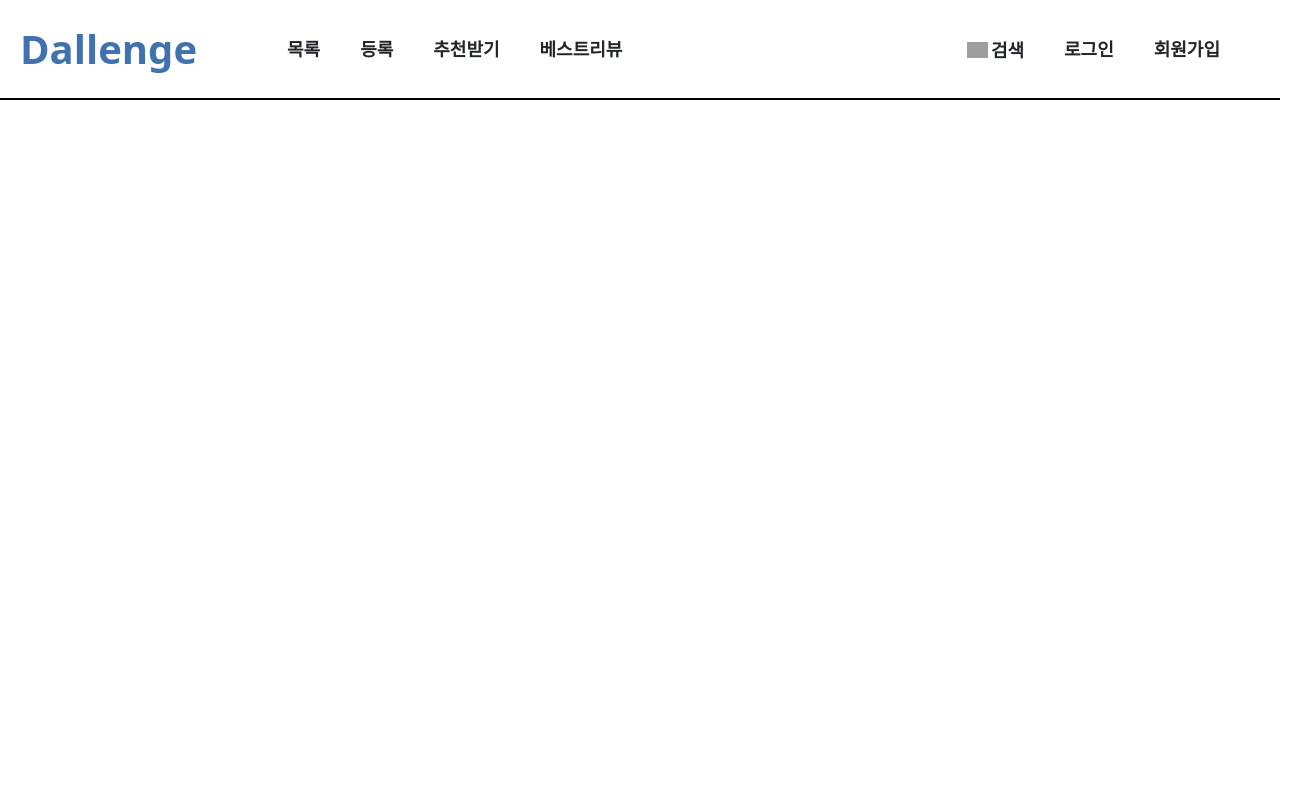
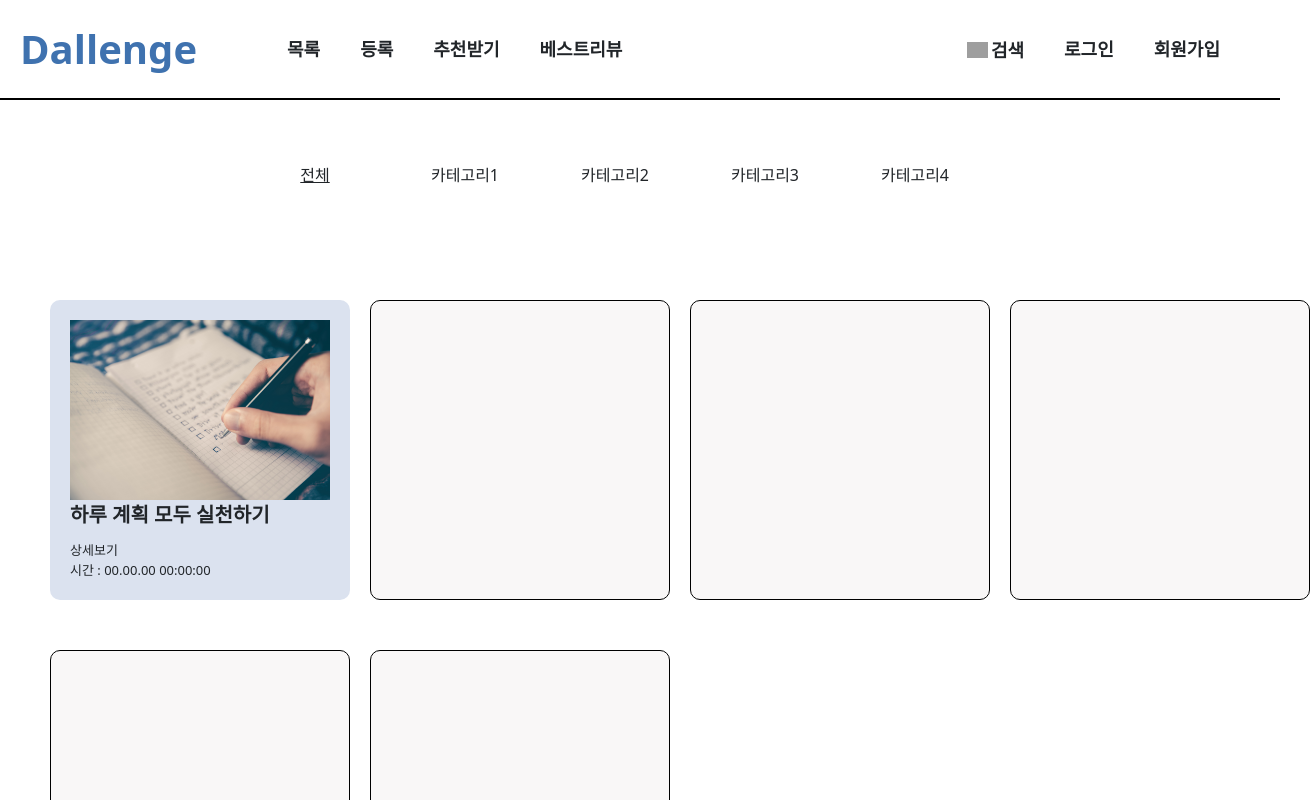
Before and after one commit to dallenge/Front, a React (Create React App) app: page /postlist in a window 1280 px wide. Shown: the top 800 px of the page, 1310 px wide, since content can reach past the window. Built offline with nearby package versions, Linux system fonts and the light colour scheme; grey boxes are pictures that could not be loaded.

Commit message:
💄 Design : 게시글 목록 페이지 UI

```diff
--- a/src/App.tsx
+++ b/src/App.tsx
@@ -1,4 +1,4 @@
-import './App.css';
+import './CSS/App.css';
 import { Routes, Route } from 'react-router-dom';
 import Navbar from './Components/Navbar';
 import Home from './Routes/Home';
@@ -8,6 +8,7 @@ import SingupEmail from './Routes/SignupEmail';
 import Mypage from './Routes/Mypage';
 import Modify from './Components/Modify';
 import ProfileEdit from './Routes/ProfileEdit';
+import PostList from './Routes/PostList';
 import PwEdit from './Routes/PwEdit';
 import Withdrawal from './Routes/Withdrawal';
 
@@ -21,6 +22,7 @@ function App() {
         <Route path="/signup/select-account" element={<SignupSelect />} />
         <Route path="/signup/user-email" element={<SingupEmail />} />
         <Route path="/my-page" element={<Mypage />} />
+        <Route path="/postlist" element={<PostList />} />
         {/* <Route path="my-page/modify" element={<Modify />} /> */}
         <Route path="/my-page/modify/profile-edit" element={<ProfileEdit />} />
         <Route path="/my-page/modify/password-edit" element={<PwEdit />} />
--- /dev/null
+++ b/src/CSS/PostList.css
@@ -0,0 +1,3 @@
+.checked {
+  text-decoration: underline;
+}
--- a/src/Components/Navbar.tsx
+++ b/src/Components/Navbar.tsx
@@ -62,7 +62,13 @@ export default function Navbar() {
       <div style={{ display: 'flex' }}>
         <Logo onClick={() => navigate('/')}>Dallenge</Logo>
         <div style={{ display: 'flex', alignItems: 'center', marginLeft: '30px' }}>
-          <Menu>목록</Menu>
+          <Menu
+            onClick={() => {
+              navigate('/postlist');
+            }}
+          >
+            목록
+          </Menu>
           <Menu>등록</Menu>
           <Menu>추천받기</Menu>
           <Menu>베스트리뷰</Menu>
--- /dev/null
+++ b/src/Routes/PostList.tsx
@@ -0,0 +1,80 @@
+import '../CSS/PostList.css';
+import styled from 'styled-components';
+
+const CategoryBtn = styled.div`
+  width: 100px;
+  height: 50px;
+  margin-right: 50px;
+  display: flex;
+  justify-content: center;
+  align-items: center;
+  &:hover {
+    cursor: pointer;
+  }
+`;
+const PostContainer = styled.div`
+  padding: 50px;
+  display: grid;
+  grid-template-columns: 1fr 1fr 1fr 1fr;
+  grid-template-rows: 1fr 1fr;
+  column-gap: 20px;
+  row-gap: 50px;
+`;
+const PostBox = styled.div`
+  width: 300px;
+  height: 300px;
+  border: 1px solid black;
+  background: var(--color-white);
+  padding: 20px;
+  border-radius: 10px;
+`;
+
+export default function PostList() {
+  return (
+    <div>
+      <div style={{ display: 'flex', justifyContent: 'center', margin: '50px' }}>
+        <CategoryBtn className="checked">전체</CategoryBtn>
+        <CategoryBtn>카테고리1</CategoryBtn>
+        <CategoryBtn>카테고리2</CategoryBtn>
+        <CategoryBtn>카테고리3</CategoryBtn>
+        <CategoryBtn>카테고리4</CategoryBtn>
+      </div>
+      <PostContainer>
+        <div
+          style={{
+            width: '300px',
+            height: '300px',
+            background: 'var(--color-sky)',
+            padding: '20px',
+            display: 'flex',
+            flexDirection: 'column',
+            alignItems: 'flex-start',
+            position: 'relative',
+            borderRadius: '10px',
+          }}
+        >
+          <img src="/main.jpg" alt="noimage" style={{ width: '260px', height: '180px', objectFit: 'cover' }} />
+          <div style={{ fontSize: '20px', fontWeight: 'bolder' }}>하루 계획 모두 실천하기</div>
+          <div
+            style={{
+              fontSize: '13px',
+              display: 'flex',
+              flexDirection: 'column',
+              alignItems: 'flex-start',
+              position: 'absolute',
+              bottom: '20px',
+            }}
+          >
+            <div>상세보기</div>
+            <div>시간 : 00.00.00 00:00:00</div>
+          </div>
+        </div>
+        <PostBox />
+        <PostBox />
+        <PostBox />
+        <PostBox />
+        <PostBox />
+      </PostContainer>
+    </div>
+  );
+}
```
Also changed, not shown: src/CSS/App.css (renamed from src/App.css).
